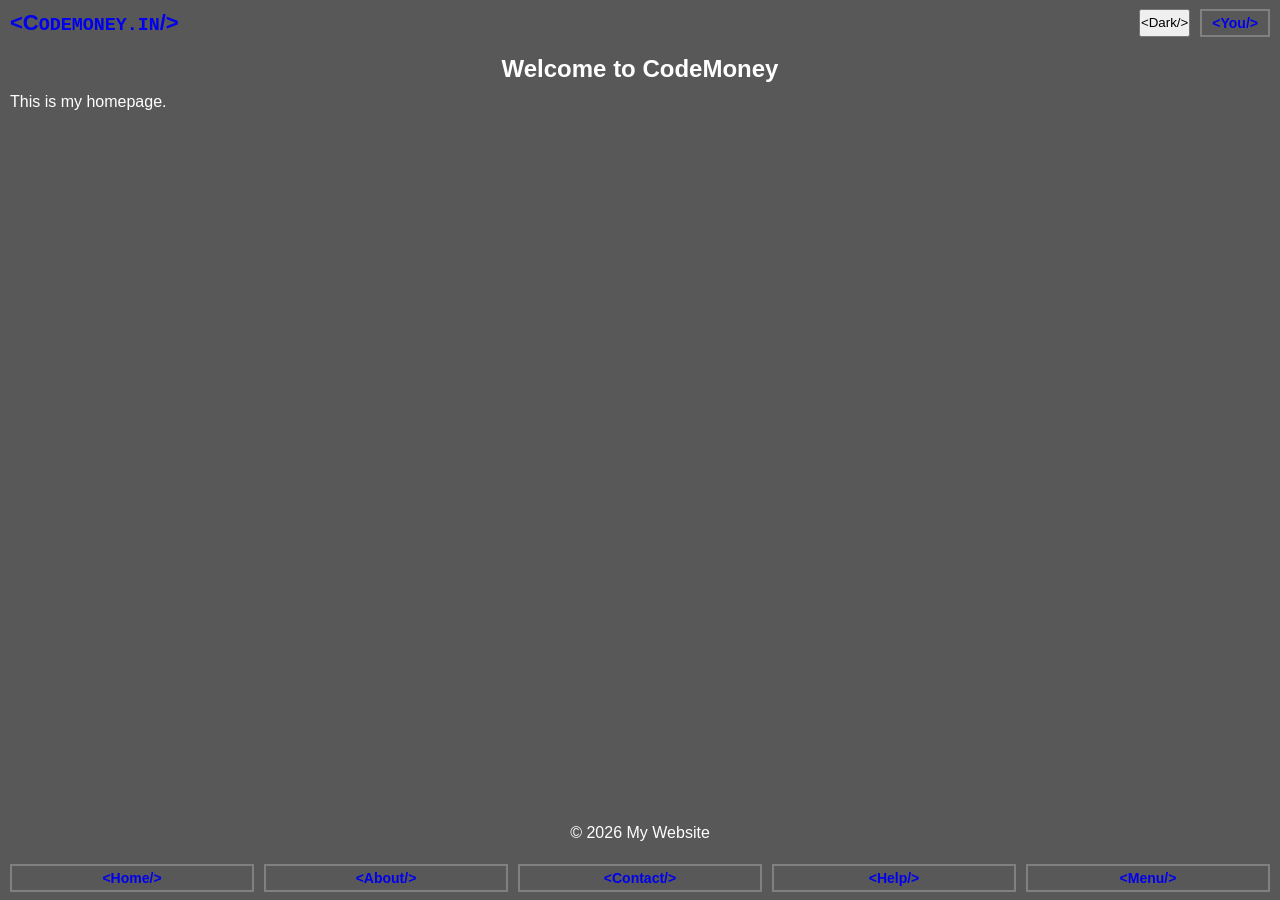
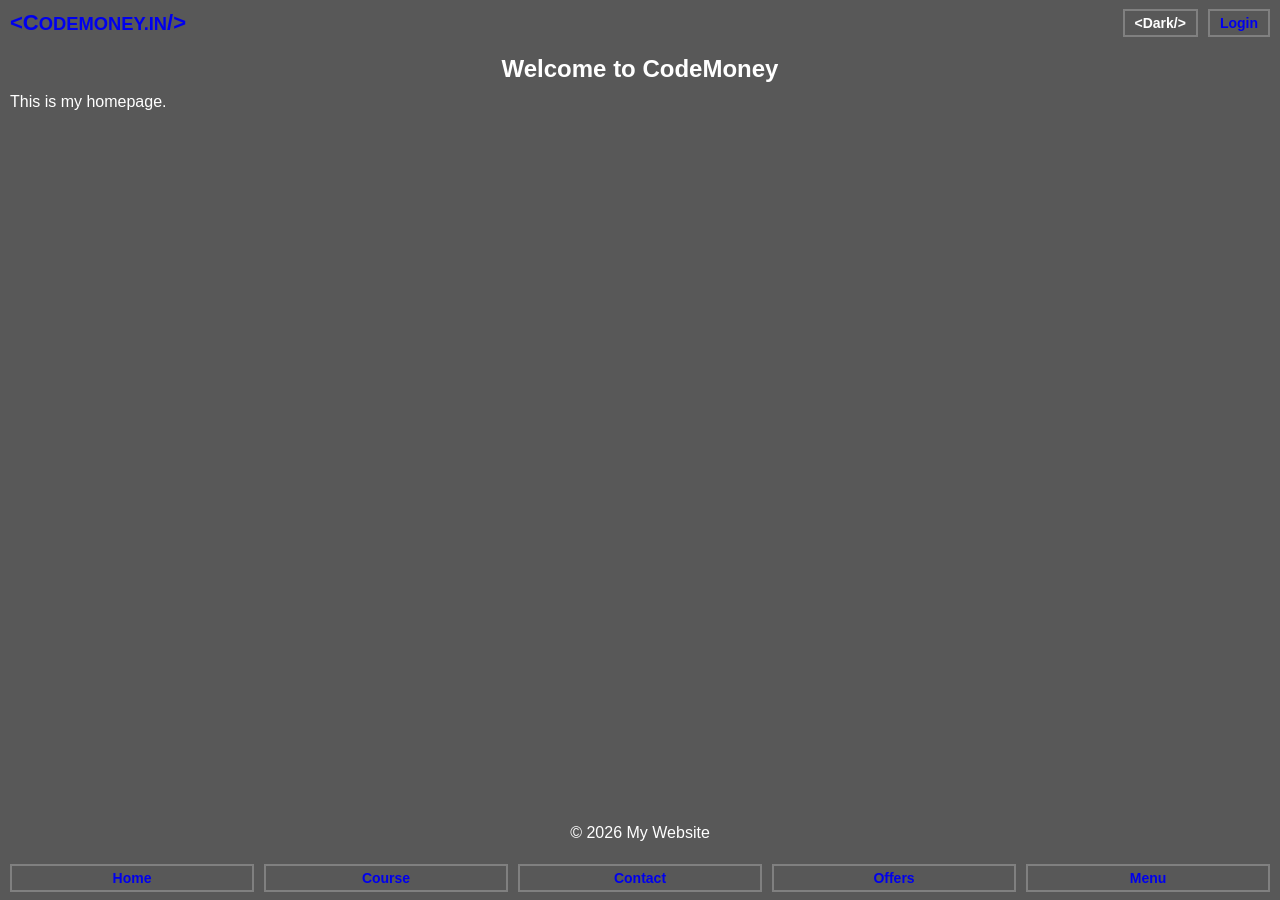
Before and after one commit to naahchi/testing, a Jekyll site: the page built from index.html, in a window 1280 px wide. Built offline with Jekyll 4.4.1, drawn with Linux system fonts in a browser that asks for light colours.

Commit message:
Update header.html

```diff
--- a/_includes/header.html
+++ b/_includes/header.html
@@ -1,31 +1,14 @@
 <nav class="top_nav">
-    <!-- <a href="/" class="logo">&lt;Codemoney<small style="font-family: monospace;">.IN</small>/&gt;</a> -->
-    <a href="/" class="logo">&lt;C<small style="font-family: monospace;">ODEMONEY.IN</small>/&gt;</a>
-    <!-- <button id="themeBtn">:::::</button> -->
+    <a href="/" class="logo">&lt;C<small>ODEMONEY.IN</small>/&gt;</a>
     <div class="top_nav_box">
-        <button id="themeBtn">:::::</button>
-        <a href="/login" class="top_login_btn">&lt;You/&gt;</a>
+        <a id="themeBtn">:::::</a>
+        <a href="/login">Login</a>
     </div>
 </nav>
 <nav class="bottom_nav">
-    <a href="/">&lt;Home/&gt;</a>
-    <a href="/about">&lt;About/&gt;</a>
-    <a href="/contact">&lt;Contact/&gt;</a>
-    <a href="/help">&lt;Help/&gt;</a>
-    <a href="/admin">&lt;Menu/&gt;</a>
+    <a href="/">Home</a>
+    <a href="/courses">Course</a>
+    <a href="/contact">Contact</a>
+    <a href="/offers">Offers</a>
+    <a href="/maintenance">Menu</a>
 </nav>
-
-<!-- <header>
-  <div class="blank"></div>
-  <nav class="top_nav">
-    <a href="/" class="logo">Codemoney</a>
-    <button id="themeBtn">:::::</button>
-  </nav>
-  <nav class="bottom_nav">
-    <a href="/">Home</a>
-    <a href="/about">About</a>
-    <a href="/contact">Contact</a>
-    <a href="/help">Help</a>
-    <a href="#">Menu</a>
-  </nav>
-</header> -->
```
